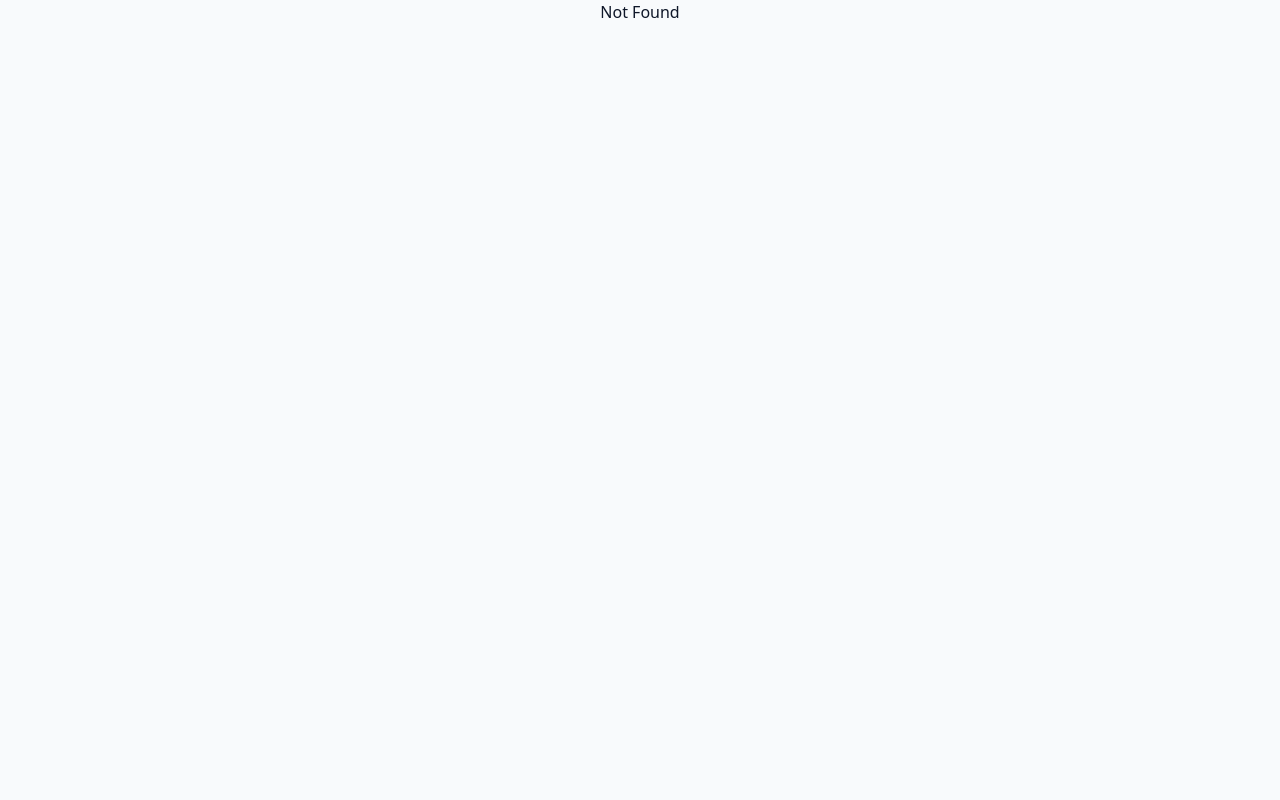
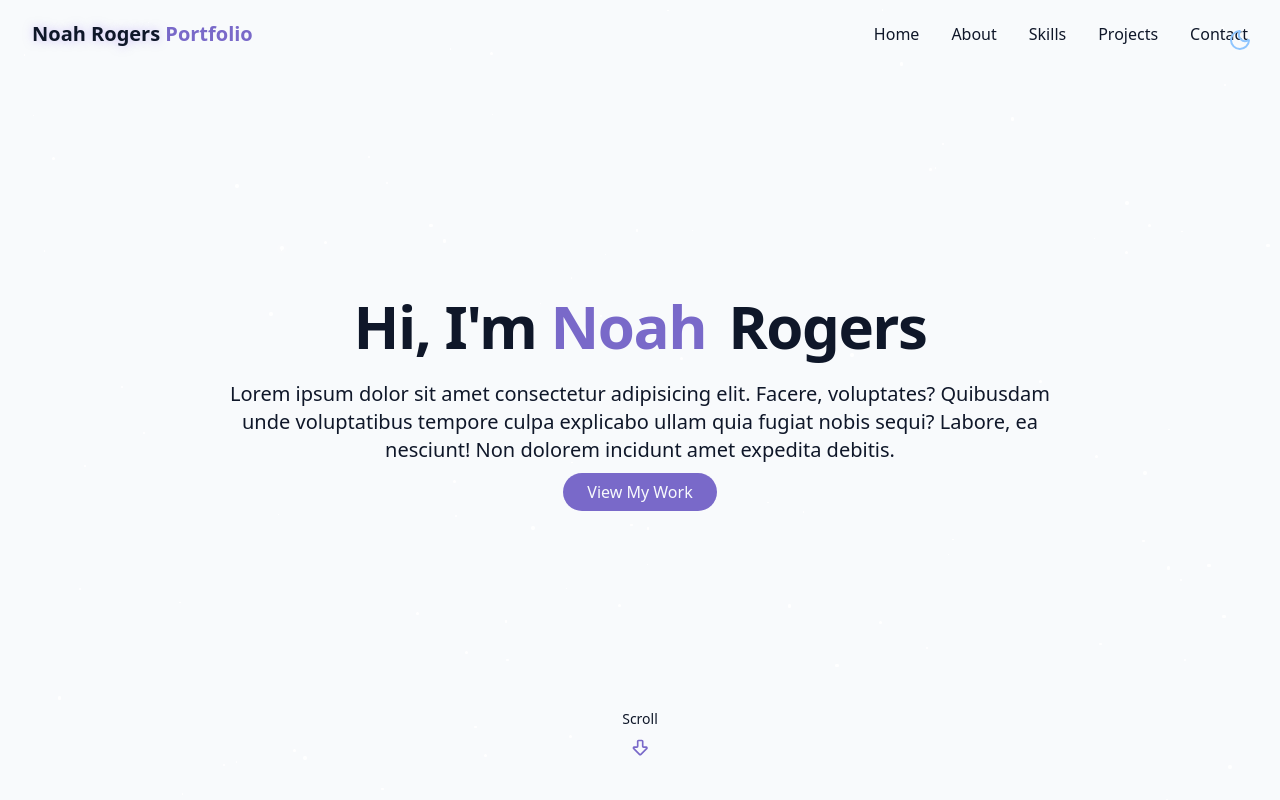
Before and after one commit to nrogers98/nrogers-portfolio, a React (Vite) app: page / in a window 1280 px wide. Shown: the top 800 px of the page. Built offline with nearby package versions, Linux system fonts and the light colour scheme.

Commit message:
workflow

```diff
--- a/src/App.jsx
+++ b/src/App.jsx
@@ -8,9 +8,11 @@ function App() {
   return (
     <section className="App">
       <Toaster />
-      <HashRouter>
+      <HashRouter
+        basename={import.meta.env.DEV ? '/' : '/nrogers-portfolio'}
+      >
         <Routes>
-          <Route path="/home" element={<Home />}/>
+          <Route path="/" element={<Home />}/>
           <Route path="*" element={<NotFound />}/>
         </Routes>
       </HashRouter>
--- a/vite.config.js
+++ b/vite.config.js
@@ -3,14 +3,22 @@ import react from '@vitejs/plugin-react';
 import tailwindcss from '@tailwindcss/vite';
 import path from "path";
 
-// https://vite.dev/config/
-export default defineConfig({
+// https://vitejs.dev/config/
+export default defineConfig(({ command }) => {
+  const config = {
     plugins: [react(), tailwindcss()],
-  base: "/nrogers-portfolio/#/home",
+    base: '/',
     resolve: {
       alias: {
         // eslint-disable-next-line no-undef
         "@": path.resolve(__dirname, "./src")
       },
     },
-});
+  }
+
+  if (command !== 'serve') {
+    config.base = '/nrogers-portfolio/'
+  }
+
+  return config
+})
```
Also changed, not shown: 1 other file (tests, documents, lock files or other folders). Lines whose indentation alone changed are shown as unchanged.
